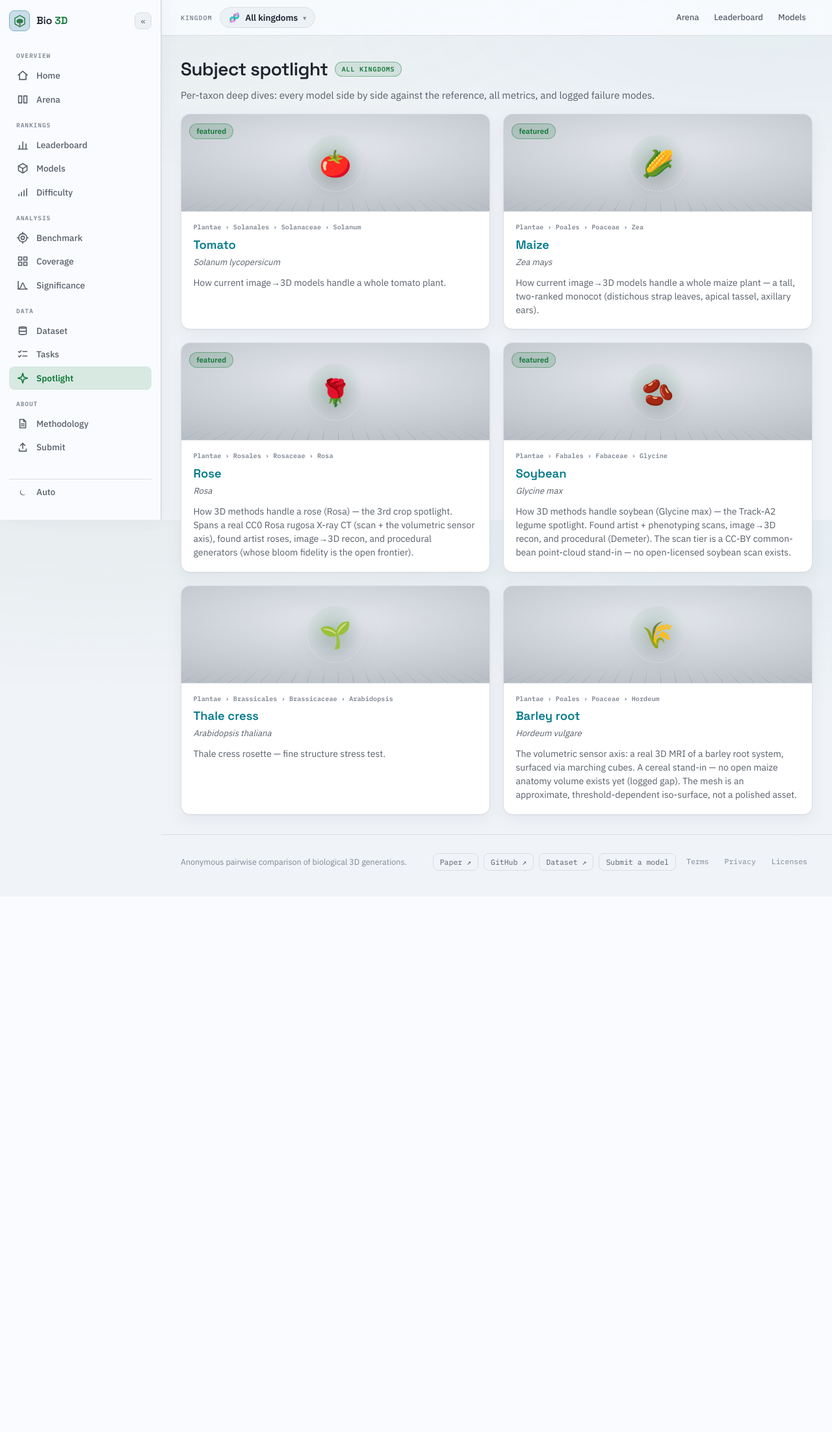
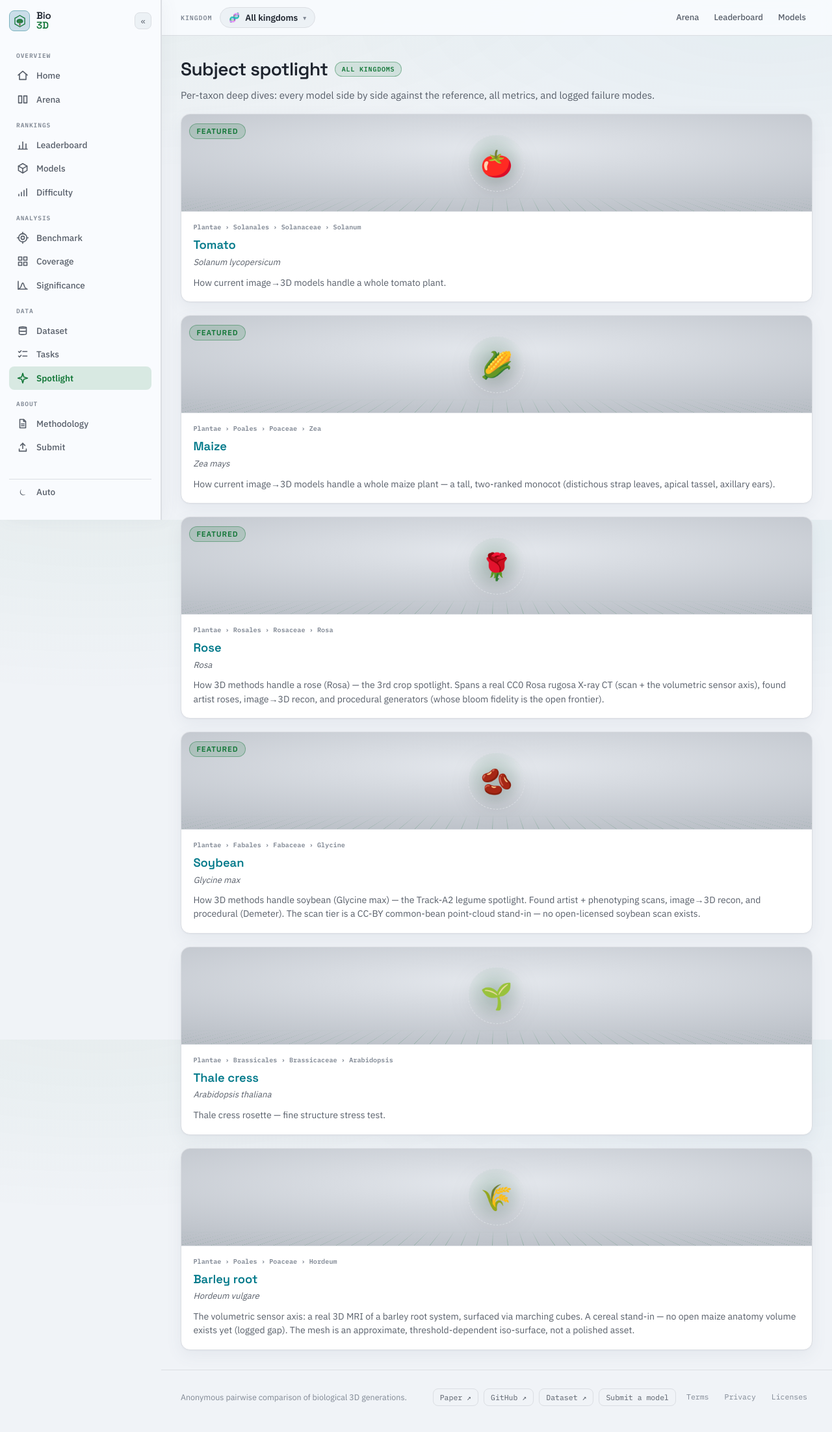
Before and after one commit to musharna/bio3d-arena, a FastAPI app: page /spotlight in a window 1280 px wide. Shown: the whole page at 65% size. Before the commit the page ends 1340 px from the top, so only its background shows below. Run offline with FastAPI, Linux system fonts and the light colour scheme; some libraries are stand-ins or nearby versions.

Commit message:
fix(parity): light-theme/tablet 1v1 gaps — top-nav, spotlight, tasks, wordmark
Full 13-page native-res light-theme audit vs docs/design-handoff/screenshots
(the canonical 924w LIGHT target) surfaced 5 concrete gaps, all fixed here:

- P0 secondary nav missing site-wide: .b3d-topnav was hidden @<=1120px, but the
  design ref shows Arena|Leaderboard|Models at the 924px canvas. Lowered the
  breakpoint to 760px (phones only). Overflow sweep clean at 924 and 880 on all
  13 pages; nav now visible everywhere the ref has it.
- P1 spotlight cards: 2-col grid -> full-width single-column stacked (ref = one
  wide feature card per row).
- P1 tasks table: T-NN id wrapped at the hyphen and species names wrapped to two
  lines -> nowrap on the id + subject cells; compact single-line rows like the ref
  (last columns reachable via the existing overflow-x:auto wrap).
- P1 wordmark: inline 'Bio 3D' -> stacked 'Bio'/'3D' beside the logo tile.
- P3 spotlight FEATURED pill upper-cased (scoped to .sp-idx-featured).

Deferred (documented in memory): arena task-card dropdown placement (captured card
was a K-wise ballot, not the ref's 1v1 — needs apples-to-apples recheck), benchmark
row label verbosity, leaderboard paradigm-filter rework, home hero-viz (radar+
wireframe mesh), home kingdom-bar-on-home. Verified: 38 page-render tests pass.

Co-Authored-By: Claude Opus 4.8 <noreply@anthropic.com>
Claude-Session: https://claude.ai/code/session_01Act5oMxU2iqnXCNNHRN7jL

```diff
--- a/app/static/style.css
+++ b/app/static/style.css
@@ -1420,16 +1420,13 @@ kbd {
    kingdom emoji "specimen", breadcrumb/name/blurb below). Only fields present on
    the SPOTLIGHTS dicts are ever rendered (slug/task_title/featured/blurb/kingdom) —
    no fabricated taxonomy. */
+/* Design ref (13-spotlight.png): full-width single-column feature cards, one per row —
+   each spotlight is a wide hero, not a 2-up grid cell. */
 .sp-idx-grid {
   display: grid;
-  grid-template-columns: 1fr 1fr;
+  grid-template-columns: 1fr;
   gap: 1.25rem;
   margin-top: 0.5rem;
-}
-@media (max-width: 760px) {
-  .sp-idx-grid {
-    grid-template-columns: 1fr;
-  }
 }
 .sp-idx-card {
   display: block;
@@ -1495,6 +1492,11 @@ kbd {
   left: 12px;
   z-index: 2;
 }
+/* Design ref shows the badge upper-cased ("FEATURED"); .cat-chip is shared so scope it here. */
+.sp-idx-featured .cat-chip {
+  text-transform: uppercase;
+  letter-spacing: 0.07em;
+}
 /* "N models" badge — BOTTOM-right of the stage (design places it below the subject). */
 .sp-idx-count {
   position: absolute;
@@ -2075,10 +2077,14 @@ details.group[open] > summary.group-title::before {
   align-items: center;
   justify-content: center;
 }
+/* Design ref: wordmark stacks "Bio" over "3D" beside the logo tile (two lines), not inline. */
 .b3d-wordmark {
+  display: flex;
+  flex-direction: column;
   font-family: "Space Grotesk", sans-serif;
-  font-weight: 600;
-  font-size: 16px;
+  font-weight: 700;
+  font-size: 15px;
+  line-height: 0.98;
   letter-spacing: -0.01em;
   color: var(--text);
   white-space: nowrap;
@@ -2359,7 +2365,9 @@ details.group[open] > summary.group-title::before {
 .b3d-topnav-link.is-active {
   color: var(--accent);
 }
-@media (max-width: 1120px) {
+/* Design ref shows the Arena|Leaderboard|Models top-nav at the 924px canvas width, so hide
+   it only on true phone widths — not on tablet/narrow-desktop where the ref clearly has it. */
+@media (max-width: 760px) {
   .b3d-topnav {
     display: none;
   }
@@ -4025,6 +4033,12 @@ details.group[open] > summary.group-title::before {
   padding: 0.4rem 1.25rem 1rem;
   margin: 0 0 1rem;
 }
+/* Design ref (10-tasks.png): compact single-line rows — the T-NN id must not break at the
+   hyphen, and the italic species name stays on one line (the wrap scrolls, not stacks). */
+.tk-panel .ranktable td.num,
+.tk-panel .ranktable td.gen {
+  white-space: nowrap;
+}
 .tk-tier {
   display: inline-flex;
   align-items: center;
--- a/app/templates/base.html
+++ b/app/templates/base.html
@@ -72,7 +72,8 @@
             </svg>
           </a>
           <span class="b3d-wordmark"
-            >Bio <span class="b3d-accent-text">3D</span></span
+            ><span class="b3d-word-main">Bio</span
+            ><span class="b3d-accent-text">3D</span></span
           >
           <button
             id="b3d-collapse"
```
